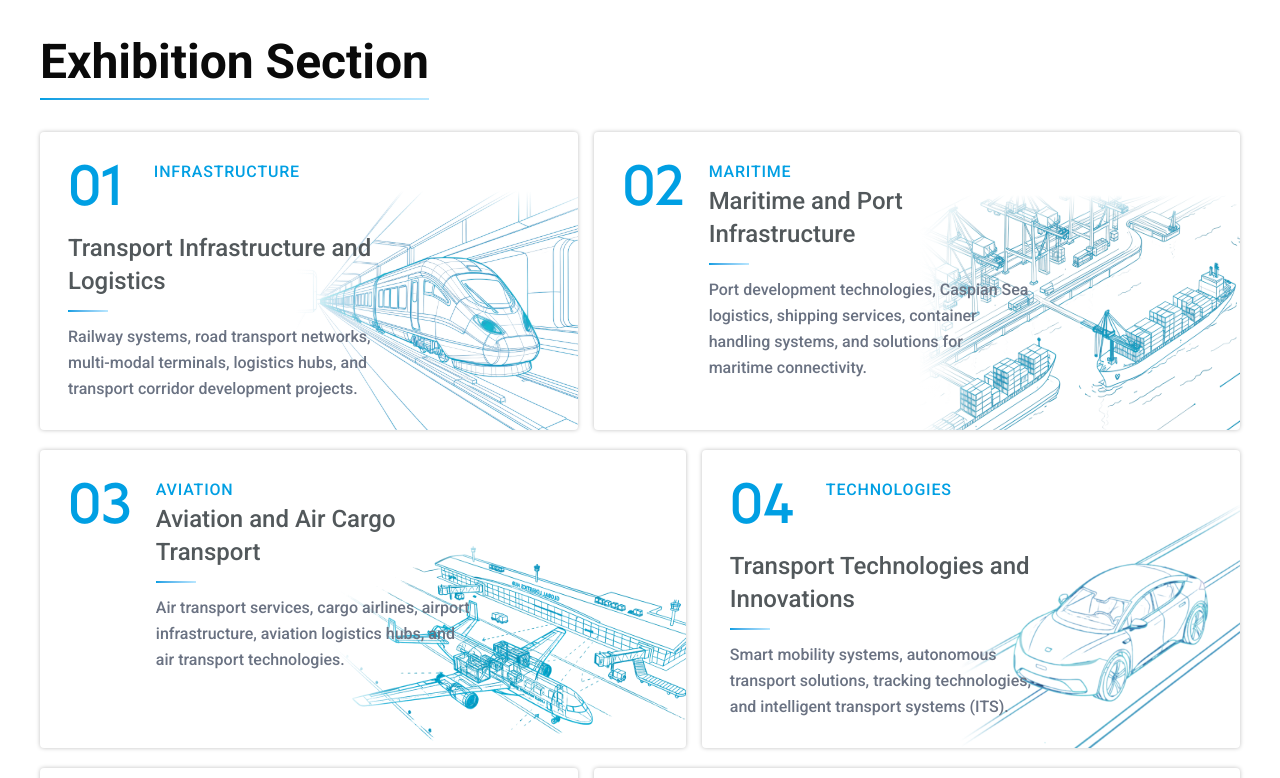
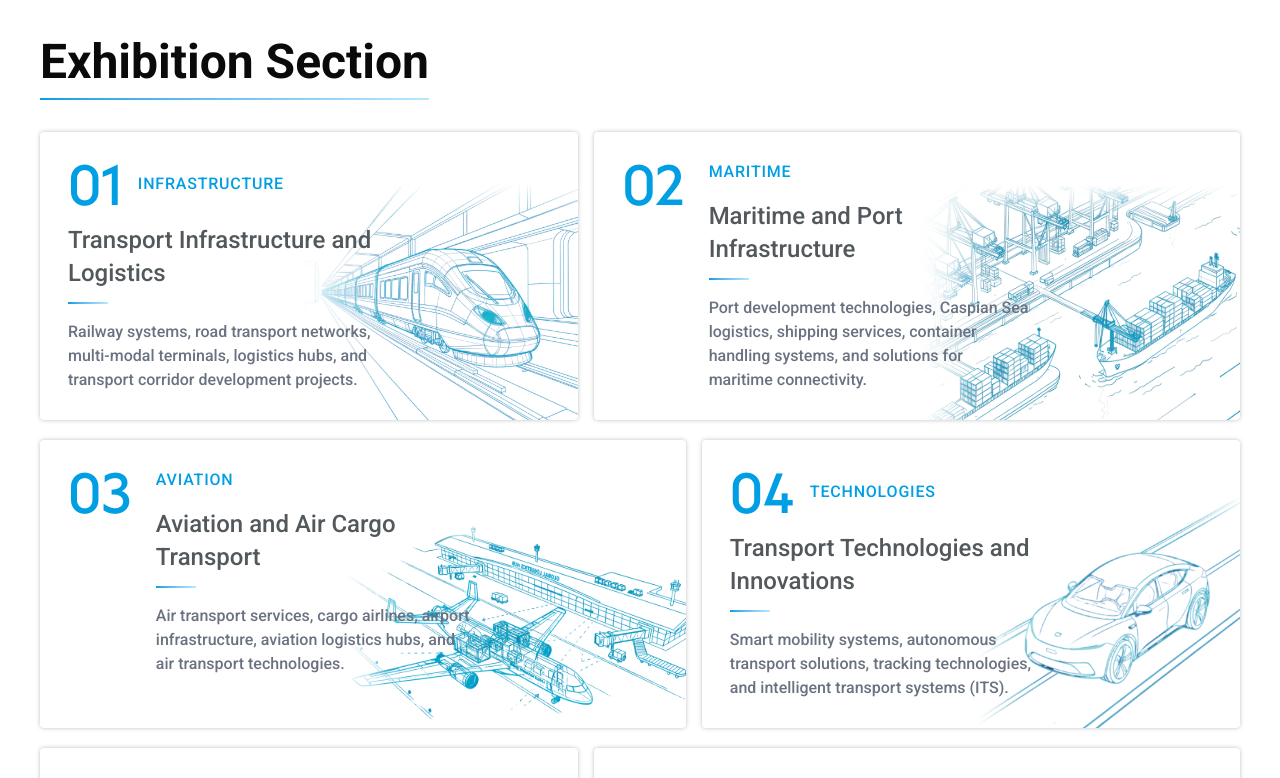
Before and after one commit to Kakajan-12/ittc-front, a Next.js app: page /en/about in a window 1280 px wide. Shown: the part 1560-2338 px from the top of the page. Built offline with nearby package versions, Linux system fonts and the light colour scheme.

Commit message:
fix about cards

```diff
--- a/shared/hooks/useCarousel.ts
+++ /dev/null
@@ -1,76 +0,0 @@
-"use client";
-
-import { useCallback, useEffect, useRef, useState } from "react";
-
-export type CarouselBreakpoint = { min: number; slides: number };
-
-// How many cards fit on one row at each min-width. Ordered high → low.
-export const DEFAULT_BREAKPOINTS: CarouselBreakpoint[] = [
-  { min: 1536, slides: 5 },
-  { min: 1280, slides: 4 },
-  { min: 1024, slides: 3 },
-  { min: 640, slides: 2 },
-  { min: 0, slides: 1 },
-];
-
-function resolveSlides(width: number, breakpoints: CarouselBreakpoint[]) {
-  return (
-    breakpoints.find((b) => width >= b.min)?.slides ??
-    breakpoints[breakpoints.length - 1]?.slides ??
-    1
-  );
-}
-
-/**
- * Drives a single-row, horizontally-scrolling carousel: the cards never wrap,
- * and page dots are meaningful only when `pageCount > 1` (i.e. the cards don't
- * all fit at the current width).
- */
-export function useCarousel(
-  itemCount: number,
-  breakpoints: CarouselBreakpoint[] = DEFAULT_BREAKPOINTS,
-) {
-  const trackRef = useRef<HTMLDivElement>(null);
-  const breakpointsRef = useRef(breakpoints);
-  breakpointsRef.current = breakpoints;
-
-  const [slidesPerView, setSlidesPerView] = useState(1);
-  const [activePage, setActivePage] = useState(0);
-
-  useEffect(() => {
-    const update = () =>
-      setSlidesPerView(resolveSlides(window.innerWidth, breakpointsRef.current));
-    update();
-    const handleResize = () => {
-      update();
-      trackRef.current?.scrollTo({ left: 0 });
-      setActivePage(0);
-    };
-    window.addEventListener("resize", handleResize);
-    return () => window.removeEventListener("resize", handleResize);
-  }, []);
-
-  const pageCount = Math.max(1, Math.ceil(itemCount / slidesPerView));
-  const currentPage = Math.min(activePage, pageCount - 1);
-
-  const goToPage = useCallback((page: number) => {
-    const track = trackRef.current;
-    if (!track) return;
-    track.scrollTo({ left: page * track.clientWidth, behavior: "smooth" });
-  }, []);
-
-  const handleScroll = useCallback(() => {
-    const track = trackRef.current;
-    if (!track) return;
-    setActivePage(Math.round(track.scrollLeft / track.clientWidth));
-  }, []);
-
-  return {
-    trackRef,
-    slidesPerView,
-    pageCount,
-    currentPage,
-    goToPage,
-    handleScroll,
-  };
-}
--- a/views/About/SectionCard.tsx
+++ b/views/About/SectionCard.tsx
@@ -19,45 +19,53 @@ export default function SectionCard({
   return (
     <article
       key={number}
-      className="group relative flex items-start gap-4 overflow-hidden rounded transition shadow-faq"
+      className={`group relative flex h-full overflow-hidden rounded transition shadow-faq ${
+        smaller ? "flex-col" : "flex-col lg:flex-row lg:items-start"
+      }`}
     >
       <div
-        className={`min-w-0 flex-1 py-5 pl-5 lg:py-7 lg:pl-7 flex items-start gap-4 lg:gap-6 ${smaller ? "flex-col" : "flex-row"}`}
+        className={`flex min-w-0 flex-1 flex-col gap-4 px-5 pt-5 lg:p-7 ${
+          smaller ? "" : "lg:flex-row lg:items-start lg:gap-6"
+        }`}
       >
-        <div className="flex items-start gap-6 lg:gap-8">
+        <div className="flex items-center gap-4">
           <span className="font-capitana text-4xl leading-none text-brand-blue lg:text-5xl">
             {number}
           </span>
           {smaller && (
-            <span className="text-base font-medium font-roboto uppercase tracking-wider text-brand-blue">
+            <span className="text-sm font-medium font-roboto uppercase tracking-wider text-brand-blue lg:text-base">
               {category}
             </span>
           )}
         </div>
-        <div>
+        <div className="min-w-0">
           {!smaller && (
-            <span className="mb-4 text-base font-medium font-roboto uppercase tracking-wider text-brand-blue">
+            <span className="mb-4 block text-sm font-medium font-roboto uppercase tracking-wider text-brand-blue lg:text-base">
               {category}
             </span>
           )}
-          <h3 className="max-w-xs flex flex-col gap-3 font-roboto text-lg font-medium leading-snug text-brand-gray lg:text-2xl">
+          <h3 className="flex flex-col gap-3 font-roboto max-w-xs text-lg font-medium leading-snug text-brand-gray lg:text-2xl">
             <span>{title}</span>
             <span className="bg-linear-to-r from-brand-blue to-[#B9E7FF] h-0.5 w-10" />
           </h3>
 
-          <p className="mt-3 max-w-xs text-base font-roboto leading-relaxed text-gray-500">
+          <p className="mt-4 text-base font-roboto leading-normal max-w-xs text-gray-500">
             {description}
           </p>
         </div>
       </div>
-      <div className="absolute bottom-0 right-0 z-[-1]">
+      <div className="relative pointer-events-none flex h-fit w-full justify-end mt-auto sm:absolute z-[-1] sm:bottom-0 sm:right-0 sm:mt-0 sm:w-auto ">
         <Image
           src={image}
           alt=""
           width={200}
           height={140}
           aria-hidden
-          className="shrink-0 self-center object-contain w-full h-full 2xl:scale-120"
+          className={
+            smaller
+              ? "h-auto w-3/4 max-w-70 object-contain object-bottom-right origin-bottom-right xl:w-full 2xl:scale-120"
+              : "shrink-0 self-end h-auto w-3/4 max-w-full object-contain object-bottom-right origin-bottom-right lg:self-center lg:h-full xl:w-full 2xl:scale-120"
+          }
         />
       </div>
     </article>
```
